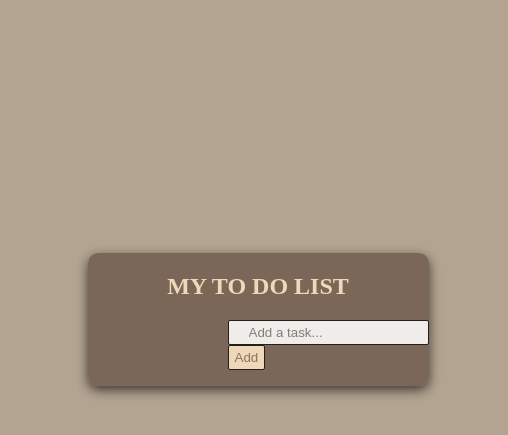
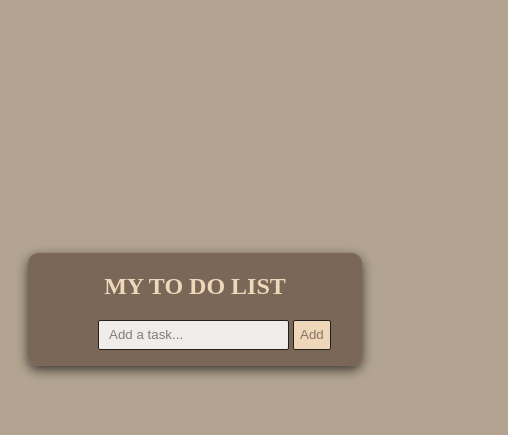
Before and after one commit to aflashareen/to-do-dashboard, a plain HTML site: page index.html in a window 390 px wide. Shown: the part 5-440 px from the top of the page, 508 px wide, since content can reach past the window. Drawn offline with Linux system fonts and the light colour scheme.

Commit message:
made it responsive

```diff
--- a/style.css
+++ b/style.css
@@ -52,3 +52,23 @@ padding: 250px;
     text-decoration: line-through;
     opacity: 0.6;
 }
+@media screen and (max-width: 480px) {
+body{
+padding: 20px;
+padding-top: 250px;
+}
+.main{
+    width: 700px;
+}
+#input{
+    padding-left:10px;
+    height: 30px;
+}
+#btn{
+    height: 30px;
+}
+.search{
+    margin-left: 70px;
+}
+
+}
```
